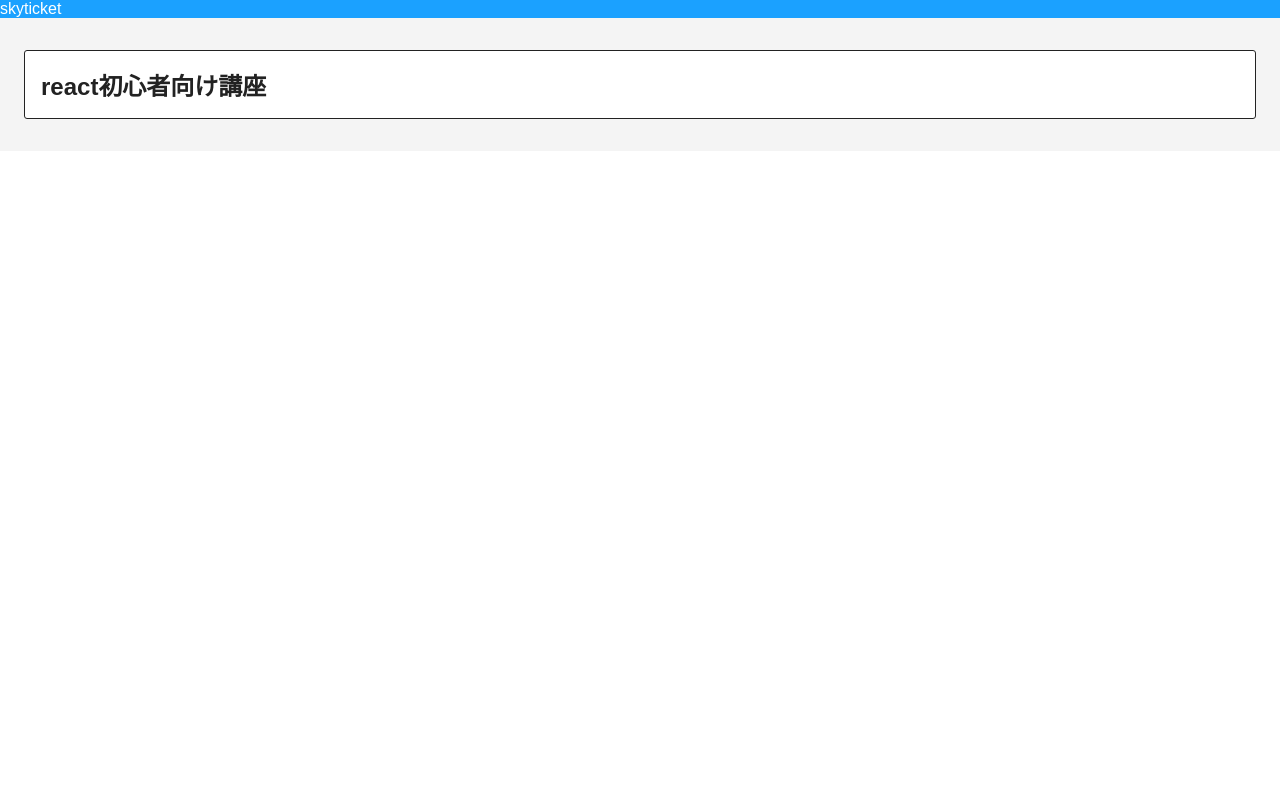
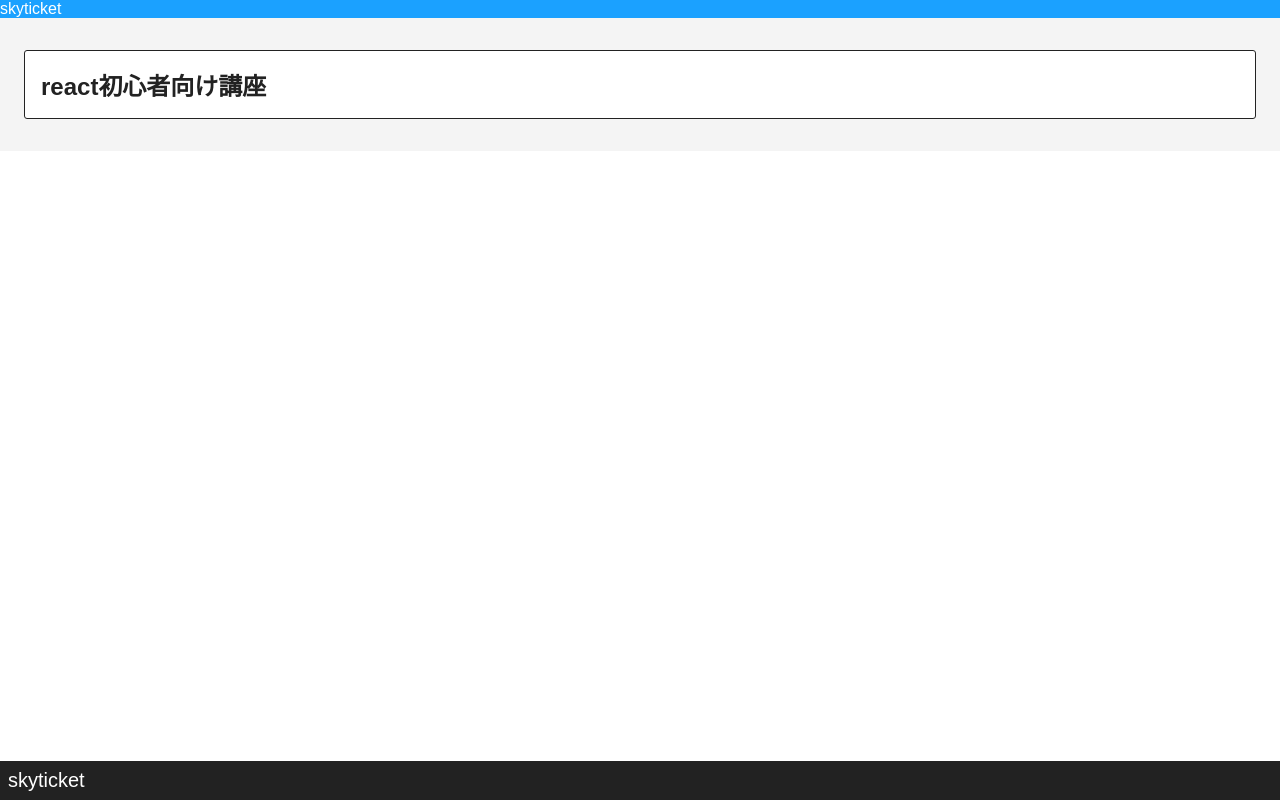
Before and after one commit to adv-a-nagaoka/study-react, a Next.js app in the folder study-react/: page / in a window 1280 px wide. Built offline with nearby package versions, Linux system fonts and the light colour scheme.

Commit message:
add:: フッター用コンポーネントの内容追加、呼び出し

```diff
--- a/study-react/src/components/organisms/Footer/index.tsx
+++ b/study-react/src/components/organisms/Footer/index.tsx
@@ -0,0 +1,20 @@
+import { FC } from "react";
+import styled from "styled-components";
+
+export const Footer: FC = () => {
+  return (
+    <StFooterRoot>
+      <p>skyticket</p>
+    </StFooterRoot>
+  );
+};
+
+const StFooterRoot = styled.footer`
+  position: fixed;
+  bottom: 0;
+  background-color: rgb(34, 34, 34);
+  color: rgb(255, 255, 255);
+  font-size: 20px;
+  width: 100%;
+  padding: 8px;
+`;
--- a/study-react/src/components/templates/index.tsx
+++ b/study-react/src/components/templates/index.tsx
@@ -1,6 +1,7 @@
 import { FC, ReactNode } from "react";
 import Head from "next/head";
 import { Header } from "src/components/organisms/Header";
+import { Footer } from "src/components/organisms/Footer";
 
 type Props = {
   title: string;
@@ -17,7 +18,7 @@ export const Template: FC<Props> = ({ title, children }) => {
       </Head>
       <Header />
       {children}
-      <footer></footer>
+      <Footer />
     </div>
   );
 };
```
